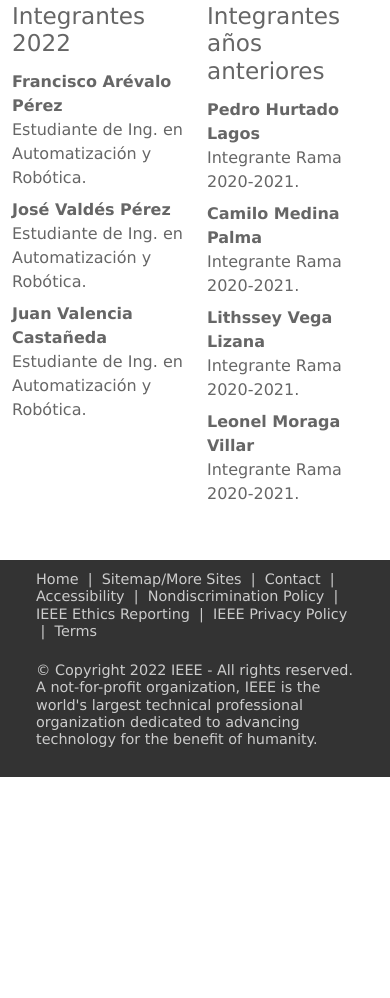
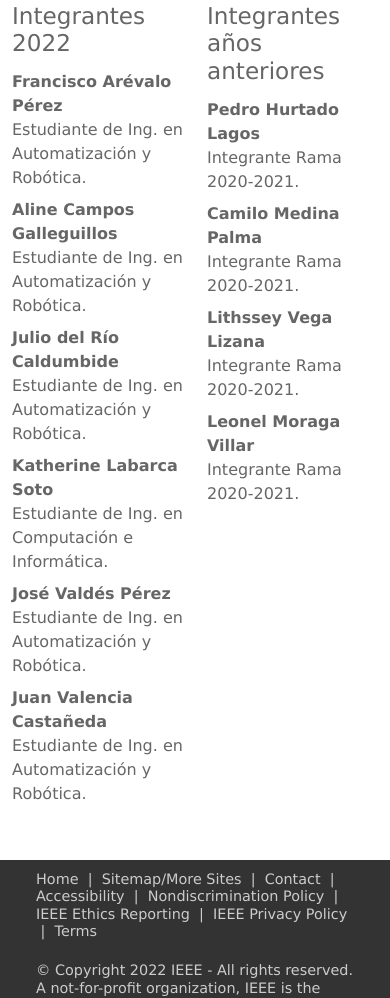
Before and after one commit to ieeeunab/ieeeunab.github.io, a website: page nosotros.html in a window 390 px wide. Shown: the part 2685-3683 px from the top of the page. Before the commit the page ends 3462 px from the top, so only its background shows below. Drawn offline with nearby package versions, Linux system fonts and the light colour scheme; a script that the page names is missing.

Commit message:
incluyendo nuevos integrantes

```diff
--- a/nosotros.html
+++ b/nosotros.html
@@ -298,6 +298,12 @@
             <dl class="row text-start">
                 <dt class="col-sm-4">Francisco Arévalo Pérez</dt>
                 <dd class="col-sm-8">Estudiante de Ing. en Automatización y Robótica.</dd>
+                <dt class="col-sm-4">Aline Campos Galleguillos</dt>
+                <dd class="col-sm-8">Estudiante de Ing. en Automatización y Robótica.</dd>
+                <dt class="col-sm-4">Julio del Río Caldumbide</dt>
+                <dd class="col-sm-8">Estudiante de Ing. en Automatización y Robótica.</dd>
+                <dt class="col-sm-4">Katherine Labarca Soto</dt>
+                <dd class="col-sm-8">Estudiante de Ing. en Computación e Informática.</dd>
                 <dt class="col-sm-4">José Valdés Pérez</dt>
                 <dd class="col-sm-8">Estudiante de Ing. en Automatización y Robótica.</dd>
                 <dt class="col-sm-4">Juan Valencia Castañeda</dt>
```
